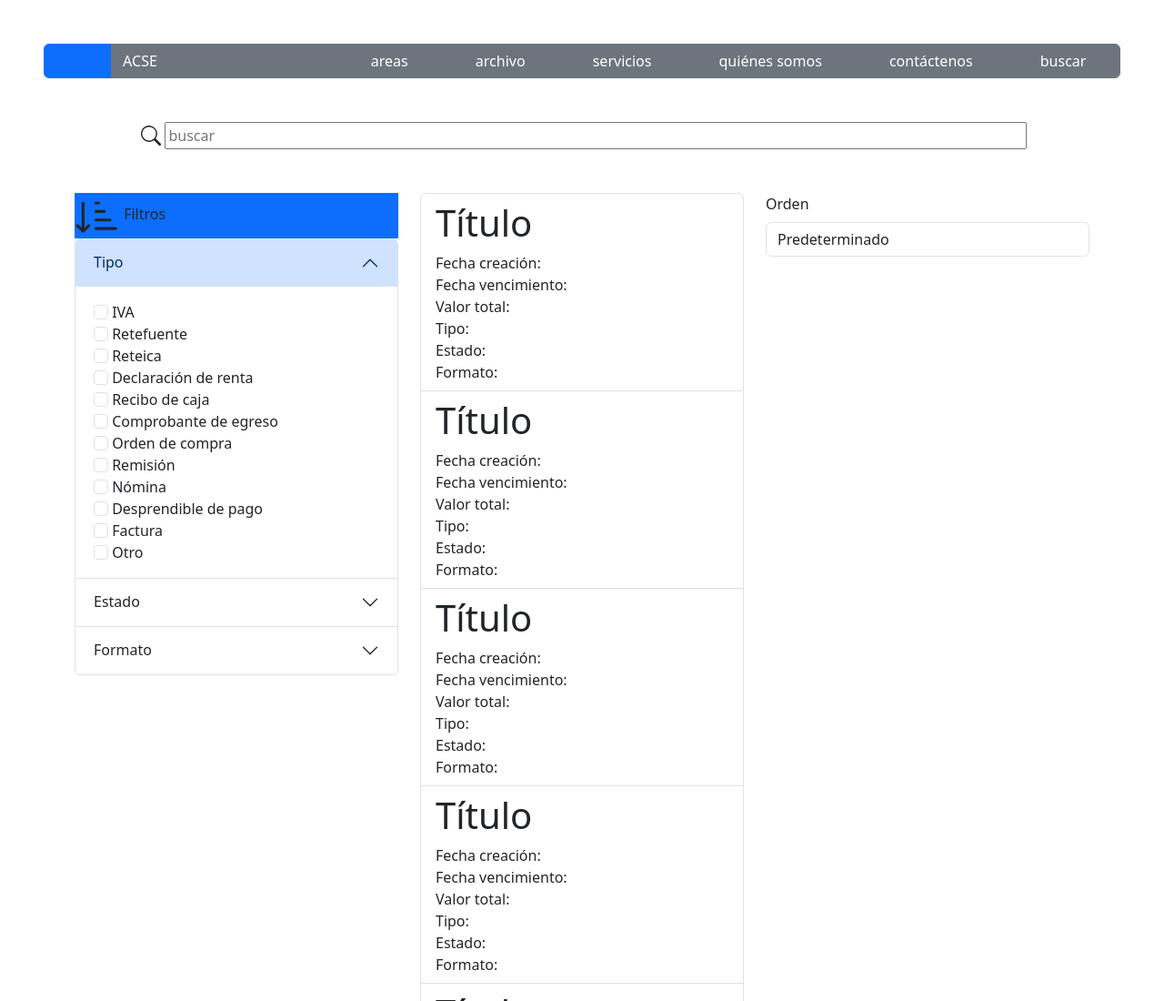
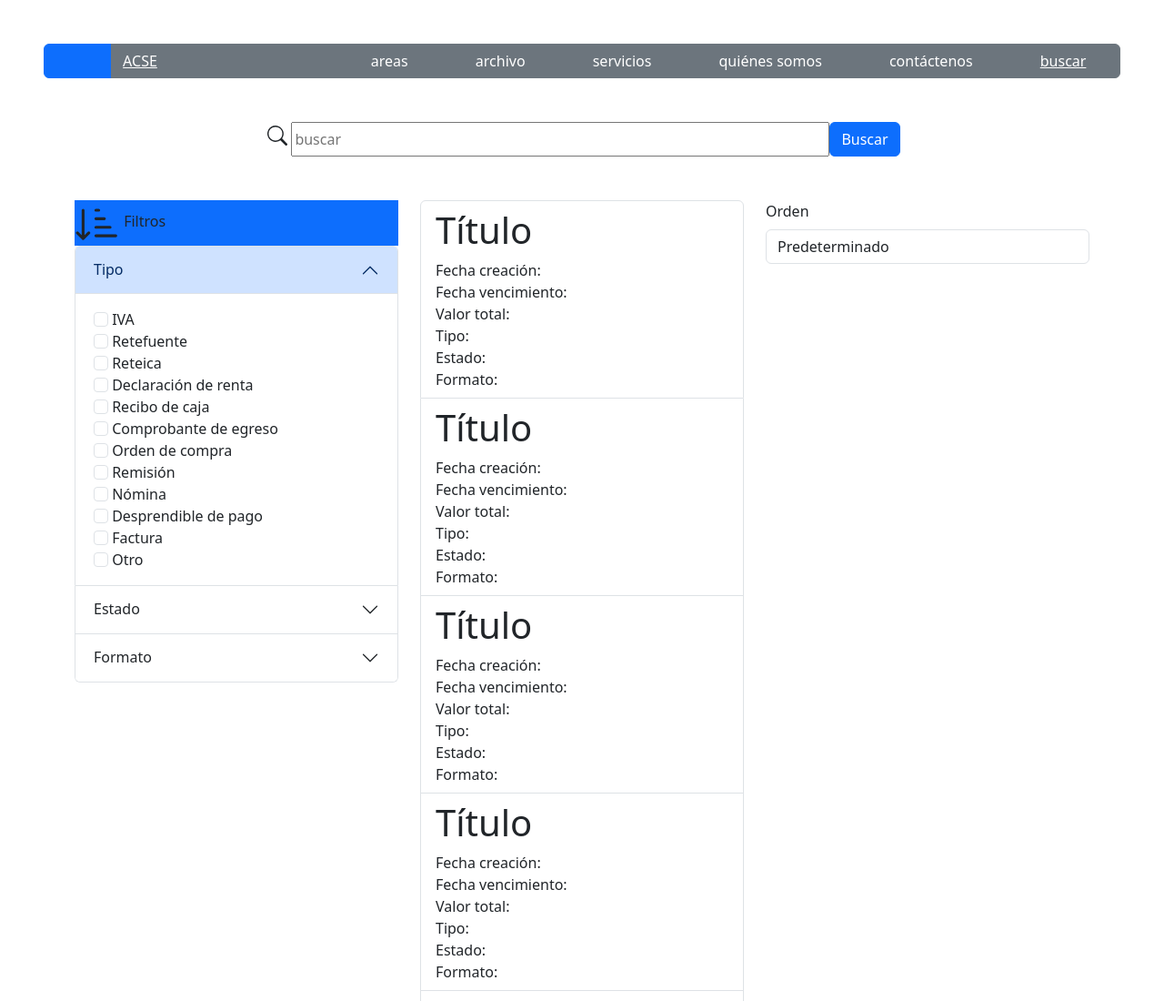
Before and after one commit to GabyHaRa/ACSE, a website: page html/buscar.html in a window 1280 px wide. Shown: the top 1100 px of the page at 91% size. Drawn offline with nearby package versions, Linux system fonts and the light colour scheme.

Commit message:
Botón buscar buscaer.html y conexión con ACSE.html

```diff
--- a/html/buscar.html
+++ b/html/buscar.html
@@ -4,33 +4,45 @@
     <meta charset="UTF-8">
     <meta name="viewport" content="width=device-width, initial-scale=1.0">
     <title>buscar</title>
+    <!-- Conexión con Bootstrap. -->
     <link href="https://cdn.jsdelivr.net/npm/bootstrap@5.3.0/dist/css/bootstrap.min.css" rel="stylesheet">
 </head>
 <body class="p-5">
 
-    <!-- Navegación -->
+    <!-- Navegación. -->
+    <nav>
     <div class="btn-group" role="group" aria-label="Basic outlined example" style="width: 100%;">
         <button type="button" class="btn btn-primary"></button>
-        <button type="button" class="btn btn-secondary text-white d-flex justify-content-left" style="width: 200px;">ACSE</button>
+        <button type="button" class="btn btn-secondary text-white d-flex justify-content-left" style="width: 200px;">
+            <a href="/html/ACSE.html" class="text-white">
+            ACSE
+            </a>
+        </button>
         <button type="button" class="btn btn-secondary text-white">areas</button>
         <button type="button" class="btn btn-secondary text-white">archivo</button>
         <button type="button" class="btn btn-secondary text-white">servicios</button>
         <button type="button" class="btn btn-secondary text-white">quiénes somos</button>
         <button type="button" class="btn btn-secondary text-white">contáctenos</button>
-        <button type="button" class="btn btn-secondary text-white">buscar</button>
+        <button type="button" class="btn btn-secondary text-white">
+            <a href="/html/buscar.html" class="text-white">
+            buscar
+            </a>
+        </button>
     </div>
+    </nav>
 
-    <!-- Busqueda -->
+    <!-- Busqueda. -->
     <div class="d-flex justify-content-center input-goup mt-5" role="group">
         <svg xmlns="http://www.w3.org/2000/svg" width="30" height="30" class="p-1" fill="currentColor" class="bi bi-search" viewBox="0 0 16 16">
             <path d="M11.742 10.344a6.5 6.5 0 1 0-1.397 1.398h-.001q.044.06.098.115l3.85 3.85a1 1 0 0 0 1.415-1.414l-3.85-3.85a1 1 0 0 0-.115-.1zM12 6.5a5.5 5.5 0 1 1-11 0 5.5 5.5 0 0 1 11 0"/>
         </svg>
-        <input type="text" placeholder="buscar" style="width: 80%;">
+        <input type="text" placeholder="buscar" style="width: 50%;">
+        <button type="button" class="btn btn-primary text-white">Buscar</button>
     </div>
     <div class="container mt-5">
         <div class="row">
             <div class="col">
-                <!-- Filtros -->
+                <!-- Filtros. -->
                 <div class="group-text bg-primary ">
                     <svg xmlns="http://www.w3.org/2000/svg" width="50" height="50" fill="currentColor" class="bi bi-sort-down-alt" viewBox="0 0 16 16">
                         <path d="M3.5 3.5a.5.5 0 0 0-1 0v8.793l-1.146-1.147a.5.5 0 0 0-.708.708l2 1.999.007.007a.497.497 0 0 0 .7-.006l2-2a.5.5 0 0 0-.707-.708L3.5 12.293zm4 .5a.5.5 0 0 1 0-1h1a.5.5 0 0 1 0 1zm0 3a.5.5 0 0 1 0-1h3a.5.5 0 0 1 0 1zm0 3a.5.5 0 0 1 0-1h5a.5.5 0 0 1 0 1zM7 12.5a.5.5 0 0 0 .5.5h7a.5.5 0 0 0 0-1h-7a.5.5 0 0 0-.5.5"/>
```
